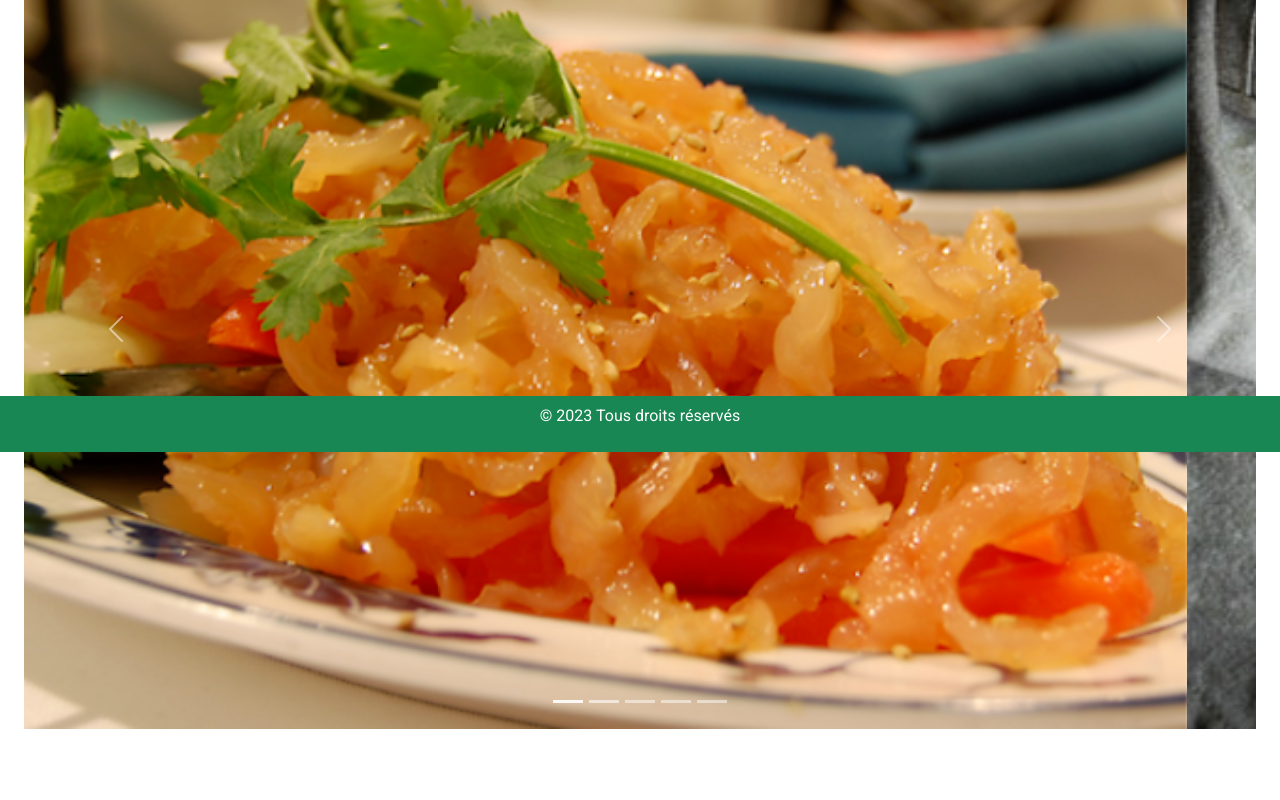
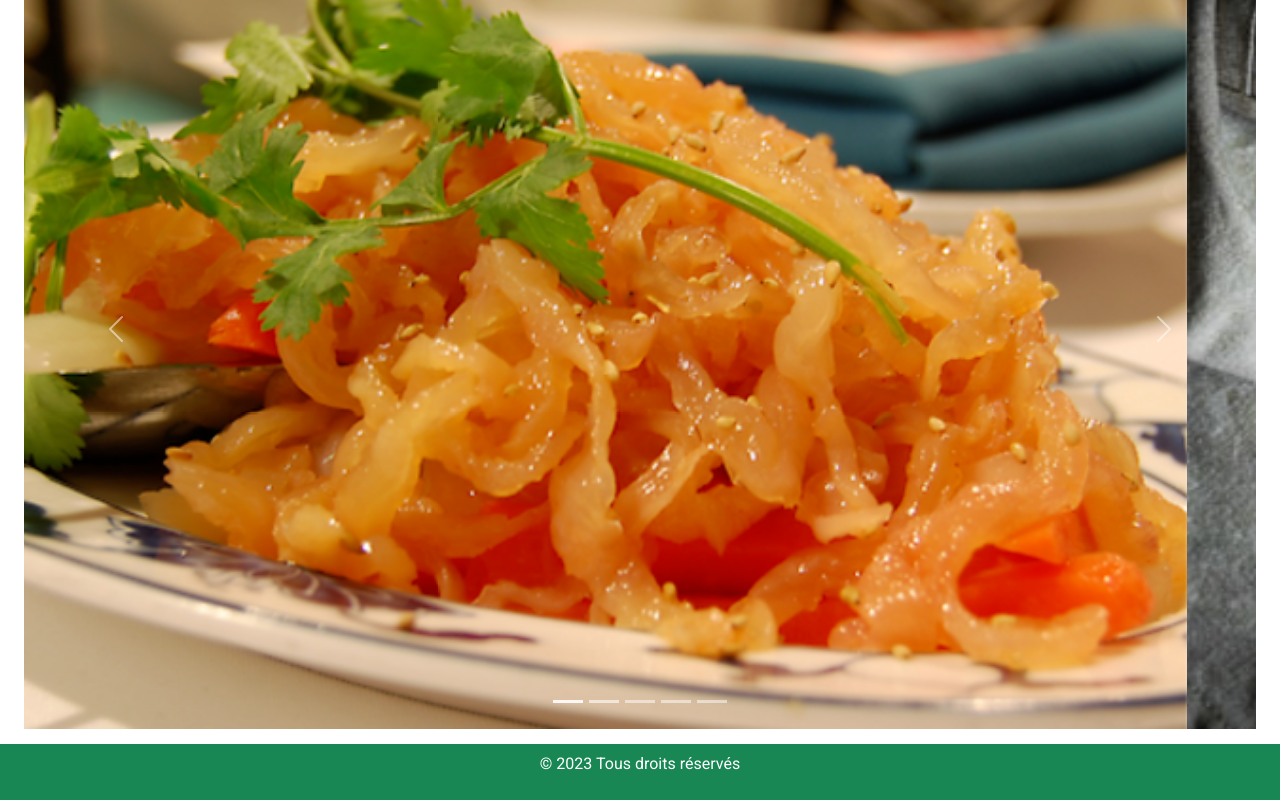
Before and after one commit to PsyK0oz/projet-Angular-1, an Angular app in the folder angular/: page / in a window 1280 px wide. Shown: the part 348-1148 px from the top of the page. Before the commit the page ends 1077 px from the top, so only its background shows below. Built offline with nearby package versions, Linux system fonts and the light colour scheme.

Commit message:
working but not as wished

```diff
--- a/angular/src/app/app.component.html
+++ b/angular/src/app/app.component.html
@@ -28,7 +28,9 @@
         </div>
     </div>
 </nav>
-<router-outlet></router-outlet> <!-- Le contenu dynamique sera chargé ici -->
-<footer class="bg-success text-white text-center p-2 fixed-bottom">
+<main>
+    <router-outlet></router-outlet>
+</main>
+<footer class="bg-success text-white text-center p-2 relative-bottom">
     <p>© 2023 Tous droits réservés</p>
 </footer>
--- a/angular/src/app/app.component.scss
+++ b/angular/src/app/app.component.scss
@@ -0,0 +1,3 @@
+main {
+    min-height: 92vh;
+}
--- a/angular/src/app/recette/recette.component.html
+++ b/angular/src/app/recette/recette.component.html
@@ -1,9 +1,9 @@
 <!-- recette.component.html -->
 <div class="container">
     <div class="row" *ngFor="let recipe of recipes">
-      <div class="col-md-6">
+      <div class="col-md-3">
         <div class="card mb-3">
-          <img [src]="recipe.image" alt="Image de la recette" class="card-img-top img-fluid" *ngIf="recipe.image">
+          <img [src]="recipe.image" alt="Image de la recette" class="img-fluid img-thumbnail" *ngIf="recipe.image">
           <div class="card-body">
             <h5 class="card-title">{{ recipe.title | titlecase }}</h5>
             <p class="card-text">Ingrédients : {{ recipe.ingredients }}</p>
--- a/angular/src/app/recette/recette.component.scss
+++ b/angular/src/app/recette/recette.component.scss
@@ -1,7 +1,8 @@
 // recette.component.scss
 .img-thumbnail {
-    width: 100%;
-    height: auto;
+    width: 300px;
+    height: 300px;
+    object-fit: contain;
   }
 
 .star {
```
